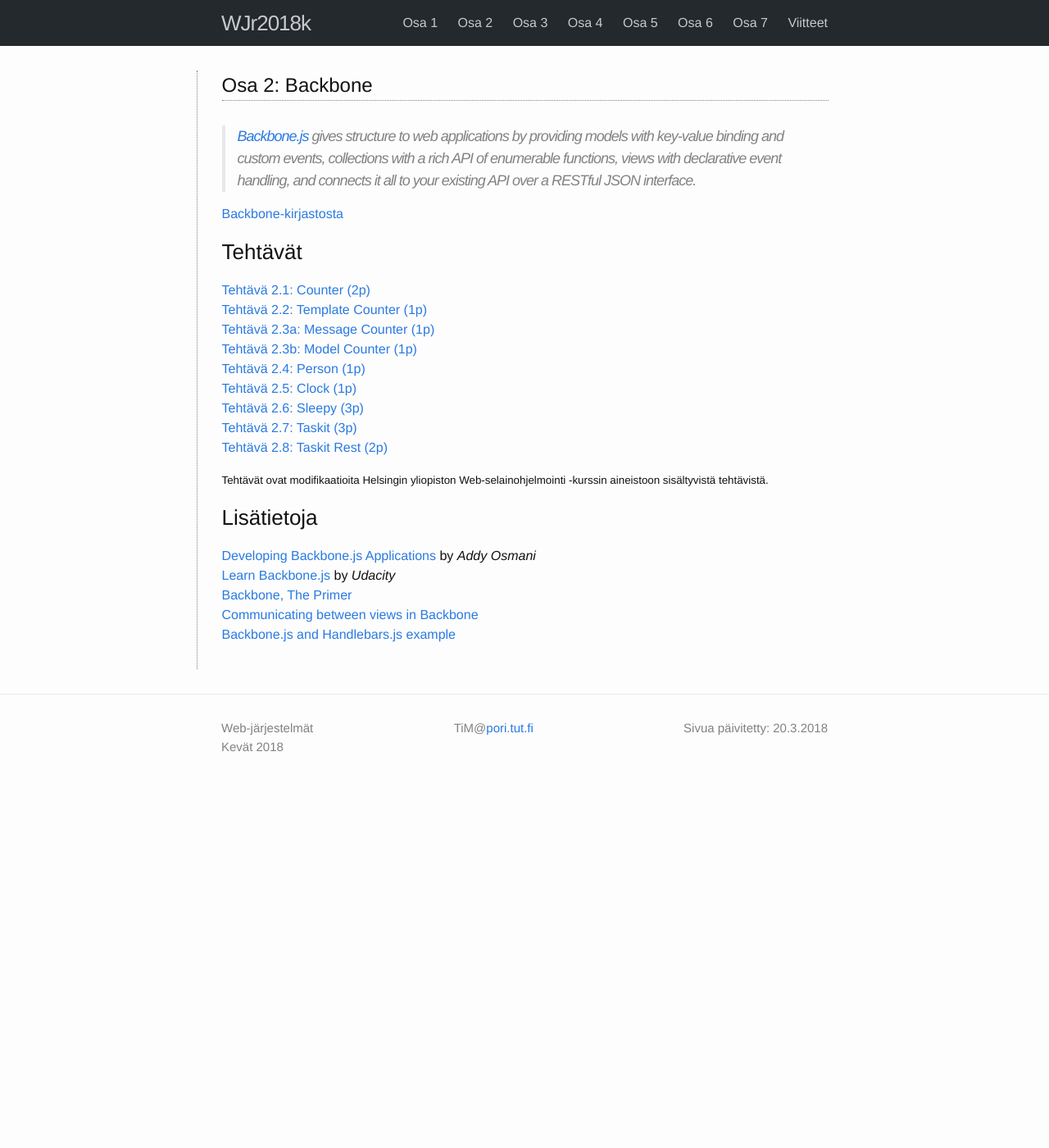
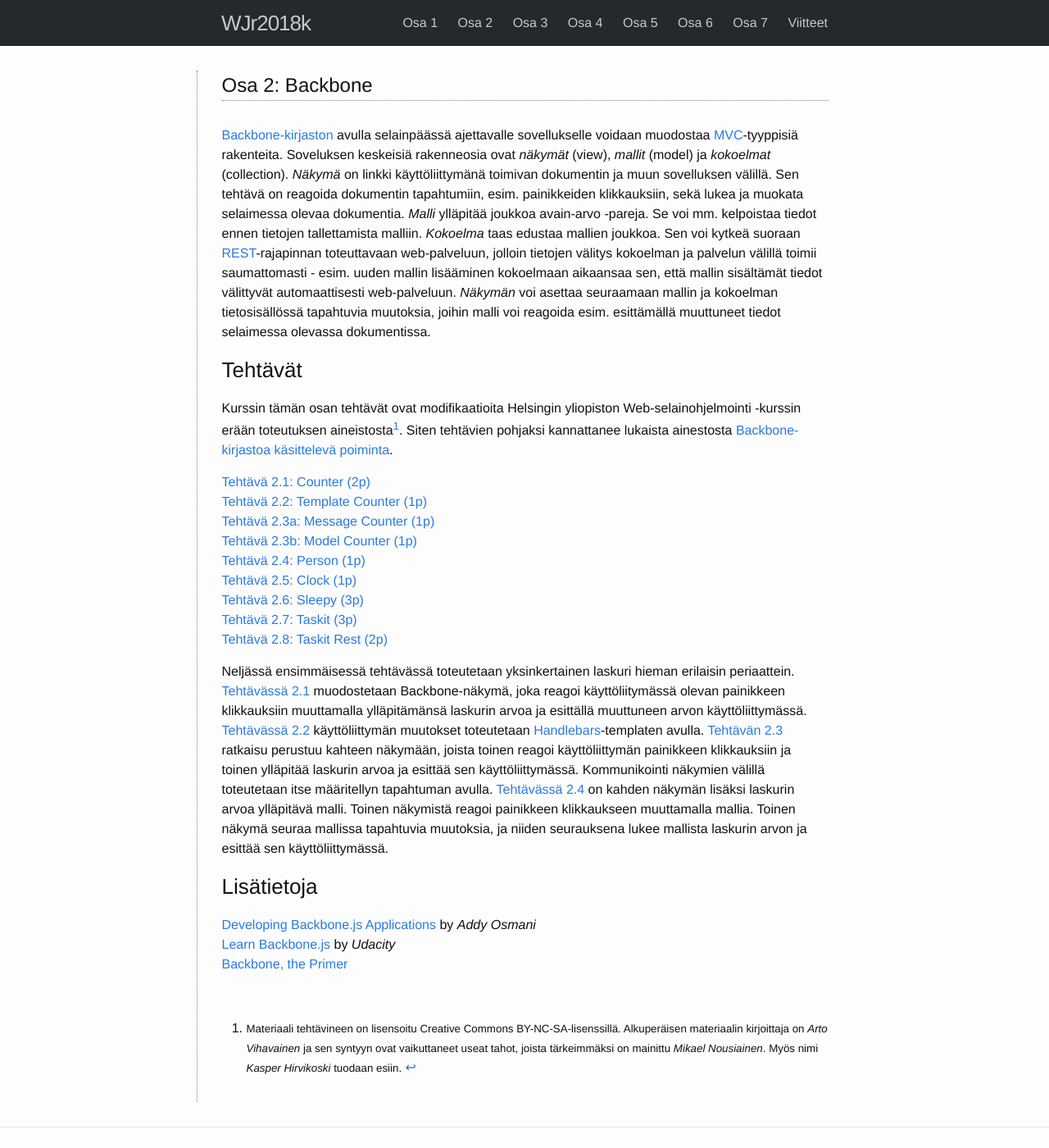
Before and after one commit to timedu/wjr2018k, a Jekyll site: the page built from docs/_osa2/index.md, in a window 1280 px wide and 1400 px high. Shown: the whole window at 82% size. Built offline with Jekyll 4.4.1, drawn with Linux system fonts in a browser that asks for light colours; some of the changed text lies outside the part shown.

Commit message:
part 2 intro draft

```diff
--- a/docs/_osa2/index.md
+++ b/docs/_osa2/index.md
@@ -1,23 +1,31 @@
 ---
 layout: collection_index
 permalink: /:collection/index.html
-modified_at: 20.3.2018
+modified_at: 22.3.2018
 ---
 
-> [Backbone.js](http://backbonejs.org) gives structure to web applications by providing models with key-value binding and custom events, collections with a rich API of enumerable functions, views with declarative event handling, and connects it all to your existing API over a RESTful JSON interface.
+[Backbone-kirjaston](http://backbonejs.org) avulla selainpäässä ajettavalle sovellukselle voidaan muodostaa [MVC][MVC]-tyyppisiä rakenteita. Soveluksen keskeisiä rakenneosia ovat *näkymät* (view), *mallit* (model) ja *kokoelmat* (collection). *Näkymä* on linkki käyttöliittymänä toimivan dokumentin ja muun sovelluksen välillä. Sen tehtävä on reagoida dokumentin tapahtumiin, esim. painikkeiden klikkauksiin, sekä lukea ja muokata selaimessa olevaa dokumentia. *Malli* ylläpitää joukkoa avain-arvo -pareja. Se voi mm. kelpoistaa tiedot ennen tietojen tallettamista malliin. *Kokoelma* taas edustaa mallien joukkoa. Sen voi kytkeä suoraan [REST][REST]-rajapinnan toteuttavaan web-palveluun, jolloin tietojen välitys kokoelman ja palvelun välillä toimii saumattomasti - esim. uuden mallin lisääminen kokoelmaan aikaansaa sen, että mallin sisältämät tiedot välittyvät automaattisesti web-palveluun. *Näkymän* voi asettaa seuraamaan mallin ja kokoelman tietosisällössä tapahtuvia muutoksia, joihin malli voi reagoida esim. esittämällä muuttuneet tiedot selaimessa olevassa dokumentissa.
 
-[Backbone-kirjastosta](weso-backbone)
+[MVC]: https://en.wikipedia.org/wiki/Model–view–controller
+[REST]: https://en.wikipedia.org/wiki/Representational_state_transfer
 
 ### Tehtävät
 
+Kurssin tämän osan tehtävät ovat modifikaatioita Helsingin yliopiston Web-selainohjelmointi -kurssin erään toteutuksen aineistosta[^1]. Siten tehtävien pohjaksi kannattanee lukaista ainestosta [Backbone-kirjastoa käsittelevä poiminta](weso-backbone).
+
+[^1]: <small>Materiaali tehtävineen on lisensoitu Creative Commons BY-NC-SA-lisenssillä. Alkuperäisen materiaalin kirjoittaja on *Arto Vihavainen* ja sen syntyyn ovat vaikuttaneet useat tahot, joista tärkeimmäksi on mainittu *Mikael Nousiainen*. Myös nimi *Kasper Hirvikoski* tuodaan esiin.</small>
+
 {% include exercises_list.md %}
 
-<small>Tehtävät ovat modifikaatioita Helsingin yliopiston Web-selainohjelmointi -kurssin aineistoon sisältyvistä tehtävistä.</small>
+Neljässä ensimmäisessä tehtävässä toteutetaan yksinkertainen laskuri hieman erilaisin periaattein. [Tehtävässä 2.1](tehtava21) muodostetaan Backbone-näkymä, joka reagoi käyttöliitymässä olevan painikkeen klikkauksiin muuttamalla ylläpitämänsä laskurin arvoa ja esittällä muuttuneen arvon käyttöliittymässä. [Tehtävässä 2.2](tehtava22) käyttöliittymän muutokset toteutetaan [Handlebars][Handlebars]-templaten avulla. [Tehtävän 2.3](tehtava23) ratkaisu perustuu kahteen näkymään, joista toinen reagoi käyttöliittymän painikkeen klikkauksiin ja toinen ylläpitää laskurin arvoa ja esittää sen käyttöliittymässä. Kommunikointi näkymien välillä toteutetaan itse määritellyn tapahtuman avulla. [Tehtävässä 2.4](tehtava24) on kahden näkymän lisäksi laskurin arvoa ylläpitävä malli. Toinen näkymistä reagoi painikkeen klikkaukseen muuttamalla mallia. Toinen näkymä seuraa mallissa tapahtuvia muutoksia, ja niiden seurauksena lukee mallista laskurin arvon ja esittää sen käyttöliittymässä.
+
+[Handlebars]: http://handlebarsjs.com
+
 
 ### Lisätietoja
 
 [Developing Backbone.js Applications](https://addyosmani.com/backbone-fundamentals/) by *Addy Osmani*
 [Learn Backbone.js](https://eu.udacity.com/course/learn-backbonejs--ud990) by *Udacity*
-[Backbone, The Primer](https://github.com/jashkenas/backbone/wiki/Backbone%2C-The-Primer)
-[Communicating between views in Backbone](https://veerasundar.com/blog/2013/04/communicating-between-views-in-backbone/)
-[Backbone.js and Handlebars.js example](https://gist.github.com/kyleondata/3440492)
+[Backbone, the Primer](https://github.com/jashkenas/backbone/wiki/Backbone%2C-The-Primer)
+
+<br/>
```
Also changed, not shown: docs/viitteet.md (+8 -0 lines).
